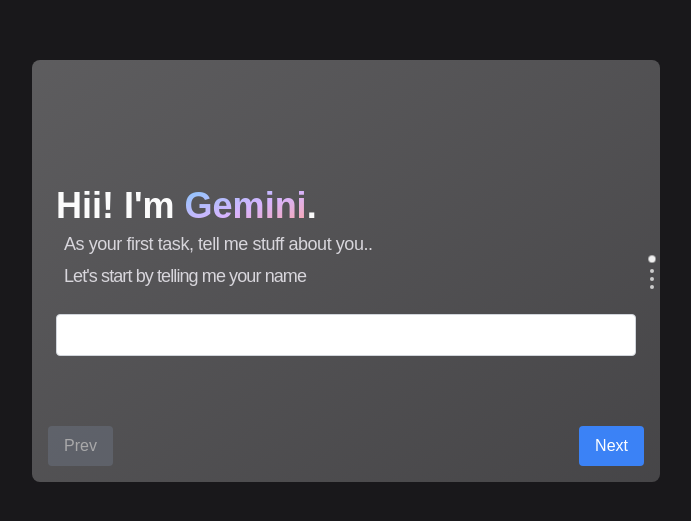
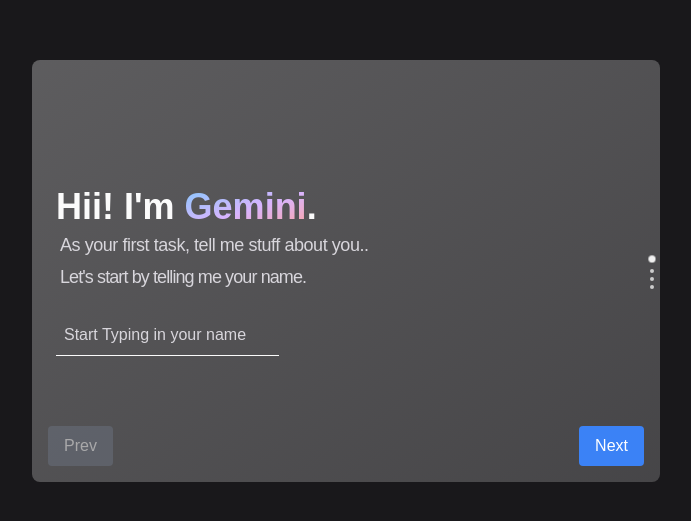
Before and after one commit to mohd-Bilal-exe/verbi.AI, a React (Vite) app: page /login in a window 1280 px wide. Shown: the part 129-650 px from the top of the page, without its empty margins (294-985 px from the left). Built offline with nearby package versions, Linux system fonts and the light colour scheme; a web font is replaced by a local one.

Commit message:
sdfgasdfsadfgsadfgasdfgasdfgasdfgasdfgvsdfgvsdfgvsdfgvasdfg

```diff
--- a/src/pages/loginPage.jsx
+++ b/src/pages/loginPage.jsx
@@ -56,36 +56,37 @@
           <div className="w-full flex flex-col gap-1 mb-6">
             <h1
               className={`text-4xl font-bold ${
-                isDarkMode ? "text-copy" : " text-copyLight"
-              } `}
+                isDarkMode ? "text-copy" : "text-copyLight"
+              }`}
             >
               Hii! I&apos;m{" "}
-              <span className=" overflow-hidden bg-gradient-to-br from-blue-300 from-10% via-purple-300  to-red-300  transition-all duration-700 text-transparent bg-clip-text">
+              <span className=" overflow-hidden bg-gradient-to-br from-blue-300 from-10% via-purple-300 to-red-300 transition-all duration-700 text-transparent bg-clip-text">
                 Gemini
               </span>
               .
             </h1>
             <h2
-              className={`text-lg ml-2 tracking-tight ${
+              className={`text-lg ml-1 tracking-tight ${
                 isDarkMode ? "text-copy-light" : "text-Lightcopy-light"
               }`}
             >
               As your first task, tell me stuff about you..
             </h2>
             <h3
-              className={`text-lg ml-2 tracking-tighter ${
+              className={`text-lg ml-1 group-hover:translate-x-2 transition-all  tracking-tighter ${
                 isDarkMode ? "text-copy-light" : "text-Lightcopy-light"
               }`}
             >
-              Let&apos;s start by telling me your name
+              Let&apos;s start by telling me your name.
             </h3>
           </div>
           <input
             type="text"
             required
             value={username}
+            placeholder="Start Typing in your name"
             onChange={(e) => setUsername(e.target.value)}
-            className="w-full p-2 border border-gray-300 rounded"
+            className="w-fit bg-transparent p-2 outline-none border-b border-copy placeholder:text-copy-light text-copy"
           />
           {errors.username && (
             <span className="text-red-500 text-sm">{errors.username}</span>
@@ -100,7 +101,7 @@
           <div>
             <h1
               className={`text-xl font-bold ${
-                isDarkMode ? "text-copy" : " text-copyLight"
+                isDarkMode ? "text-copy" : "text-copyLight"
               }`}
             >
               Well, great! Nice to {'"see"'} you {username}
@@ -114,7 +115,7 @@
             type="text"
             value={nickname}
             onChange={(e) => setNickname(e.target.value)}
-            className="w-full p-2 border border-gray-300 rounded"
+            className="w-full p-2 border-b border-copy placeholder-text-copy-light text-copy outline-none"
           />
           {errors.nickname && (
             <span className="text-red-500 text-sm">{errors.nickname}</span>
@@ -128,7 +129,7 @@
         <div className="w-full h-full px-6 flex flex-col justify-center">
           <h1
             className={`text-xl font-bold ${
-              isDarkMode ? "text-copy" : " text-copyLight"
+              isDarkMode ? "text-copy" : "text-copyLight"
             }`}
           >
             Sure thing! I&apos;ll call you {nickname}
@@ -139,7 +140,7 @@
           <textarea
             value={about}
             onChange={(e) => setAbout(e.target.value)}
-            className="resize-none w-full p-2 border border-gray-300 rounded"
+            className="resize-none w-full p-2 border-b border-copy placeholder-text-copy-light text-copy outline-none"
           />
           {errors.about && (
             <span className="text-red-500 text-sm">{errors.about}</span>
@@ -154,7 +155,7 @@
           <div className="w-full text-white">
             <h1
               className={`text-xl font-bold ${
-                isDarkMode ? "text-copy" : " text-copyLight"
+                isDarkMode ? "text-copy" : "text-copyLight"
               }`}
             >
               As the last step {nickname}
```
